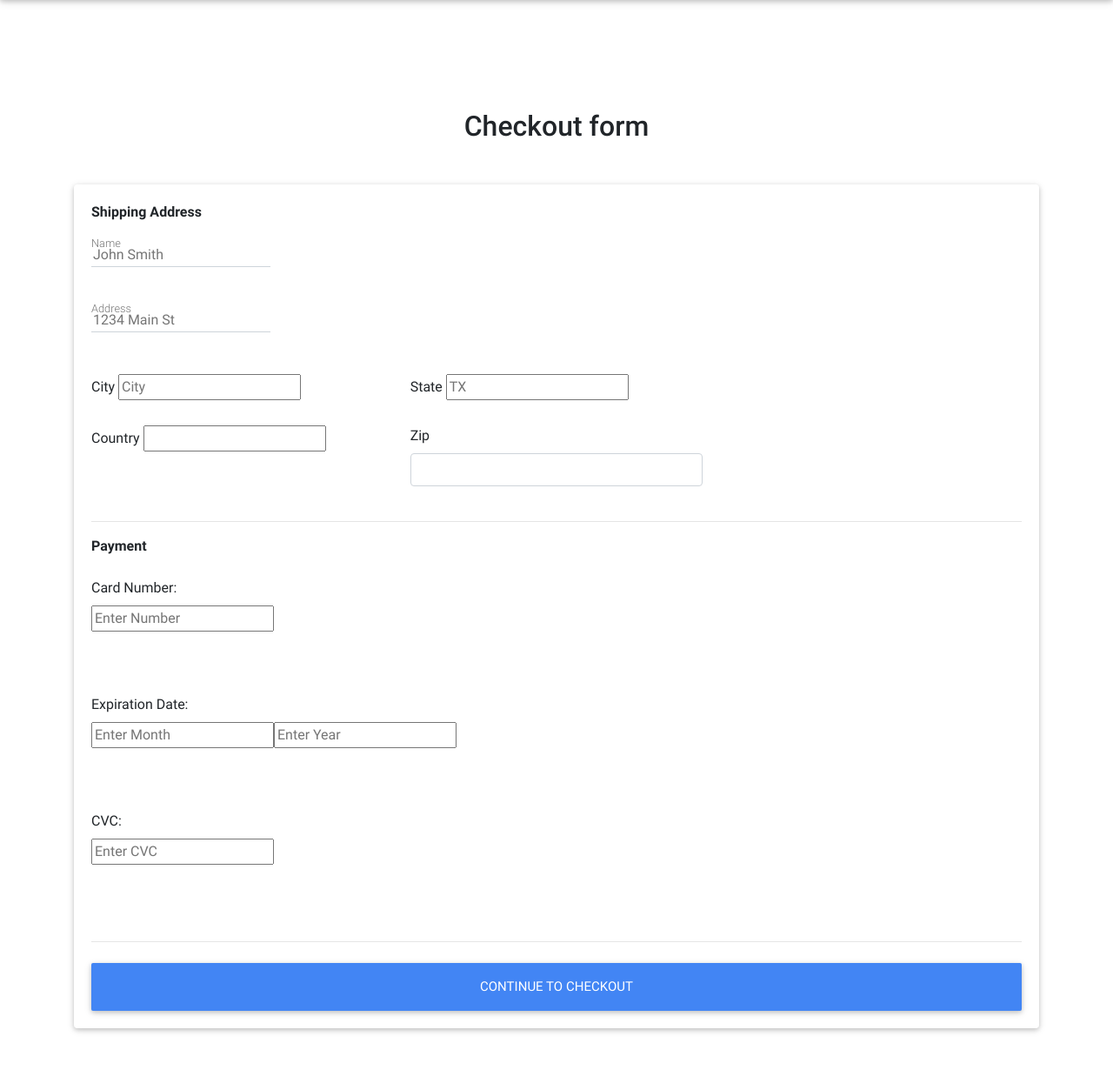
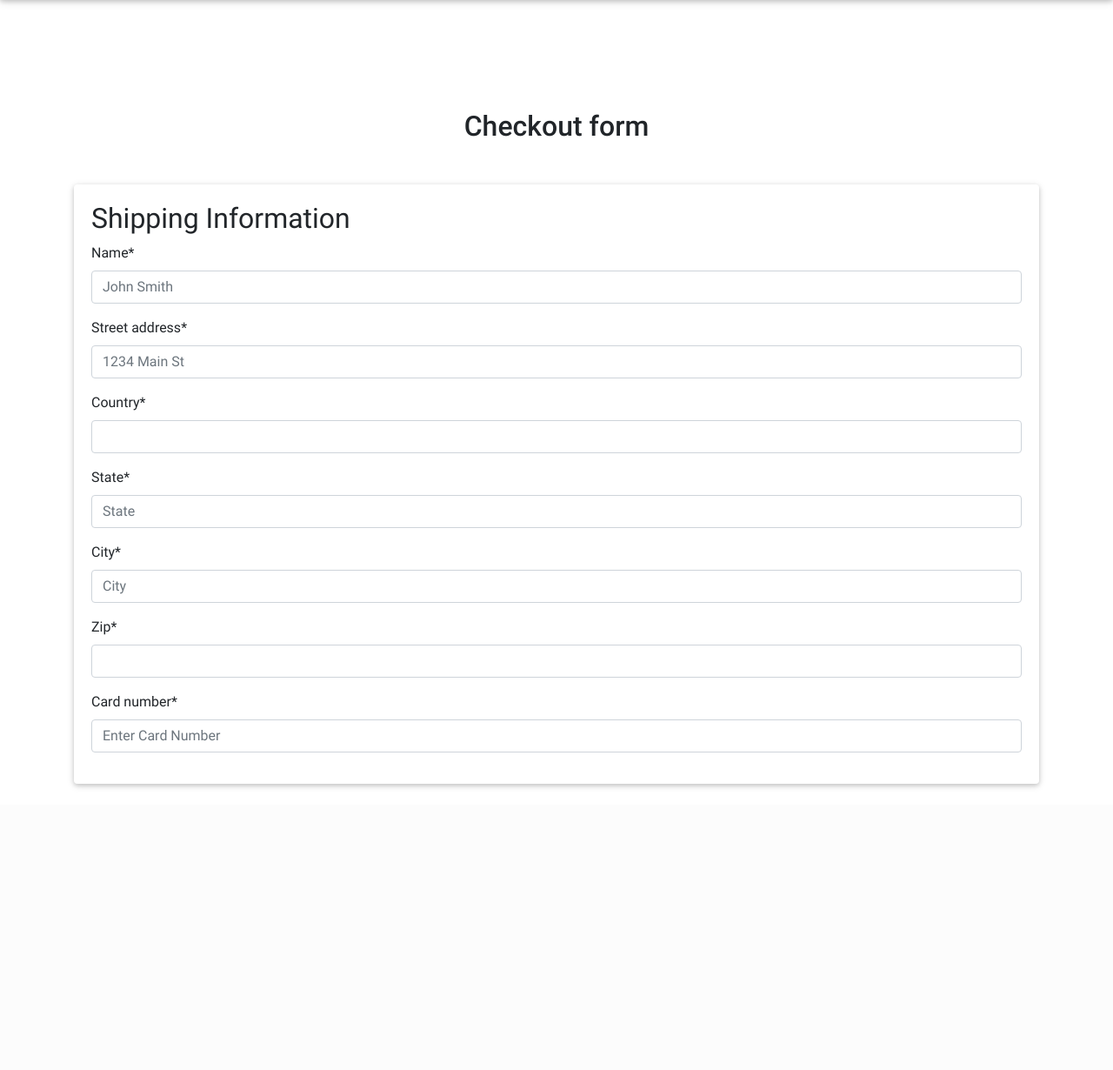
Before and after one commit to alexsonnysar/uh-se-ecommerce-app, a Django app: page /checkout/ in a window 1280 px wide. Shown: the part 66-1296 px from the top of the page at 87% size. After the commit the page ends 971 px from the top, so only its background shows below. Run offline with Django 3.2, Linux system fonts and the light colour scheme; some libraries are stand-ins or nearby versions.

Commit message:
Made checkout template changes

```diff
--- a/core/forms.py
+++ b/core/forms.py
@@ -11,11 +11,14 @@ class CheckoutForm(forms.Form):
     country = CountryField(blank_label="(select country)").formfield(
         widget=CountrySelectWidget(attrs={"class": "custom-select d-block w-100"})
     )
-    state = forms.CharField(widget=forms.TextInput(attrs={"placeholder": "TX"}))
+    state = forms.CharField(widget=forms.TextInput(attrs={"placeholder": "State"}))
     city = forms.CharField(widget=forms.TextInput(attrs={"placeholder": "City"}))
     zip = forms.CharField(widget=forms.TextInput(attrs={"class": "form-control"}))
-    same_billing_address = forms.BooleanField(required=False)
-    save_info = forms.BooleanField(required=False)
+
+    card_number = forms.CharField(widget=forms.TextInput(attrs={"placeholder": "Enter Card Number"}))
+
+    # same_billing_address = forms.BooleanField(required=False)
+    # save_info = forms.BooleanField(required=False)
 
     # cardname = forms.CharField(
     #     widget=forms.TextInput(attrs={"placeholder": "Enter Name"})
@@ -29,3 +32,6 @@ class CheckoutForm(forms.Form):
     # cardnumber = CardNumberField(label='Card Number')
     # cardexperiation = CardExpiryField(label='Expiration Date')
     # cardcvc = SecurityCodeField(label='CVV/CVC')
+
+class PaymentForm(forms.Form):
+    card_number = forms.CharField(widget=forms.TextInput(attrs={"placeholder": "Enter Card Number"}))
--- a/core/views.py
+++ b/core/views.py
@@ -5,7 +5,7 @@ from django.contrib.auth.mixins import LoginRequiredMixin
 from django.shortcuts import render, get_object_or_404, redirect
 from django.views.generic import ListView, DetailView, View
 from django.utils import timezone
-from .forms import CheckoutForm
+from .forms import CheckoutForm, PaymentForm
 from .models import Item, Order, OrderItem, BillingAddress
 from usps import USPSApi, Address
 
@@ -19,7 +19,8 @@ class CheckoutView(View):
     def get(self, *args, **kwargs):
         # form
         form = CheckoutForm()
-        context = {"form": form}
+        form2 = PaymentForm()
+        context = {"form": form, "form2": form2}
         return render(self.request, "checkout-page.html", context)
 
     def post(self, *args, **kwargs):
--- a/templates/checkout-page.html
+++ b/templates/checkout-page.html
@@ -22,128 +22,10 @@
             <!--Card content-->
             <form method="POST" class="card-body">
               {%csrf_token%}
-              <b>Shipping Address</b>
-              <div class="md-form mb-5">
-                {{ form.name }}
-                <label for="address" class="">Name</label>
-              </div>
+              <h2>Shipping Information</h2>
+              {{ form|crispy }}
 
-              <!--address-->
-              <div class="md-form mb-5">
-                <!-- <input type="text" id="address" class="form-control" placeholder="1234 Main St"> -->
-                {{ form.street_address}}
-                <label for="address" class="">Address</label>
-              </div>
-
-              <!--Grid row-->
-              <div class="row">
-
-                <!--Grid column-->
-                <div class="col-lg-4 col-md-12 mb-4">
-
-                  <label for="country">City</label>
-                  {{ form.city }}
-                  <div class="invalid-feedback">
-                    Please select a valid City.
-                  </div>
-
-                </div>
-                <!--Grid column-->
-
-                <!--Grid column-->
-
-                <!--Grid column-->
-
-                <!--Grid column-->
-                <div class="col-lg-4 col-md-6 mb-4">
-
-                  <label for="zip">State</label>
-                  <!-- <input type="text" class="form-control" id="zip" placeholder="" required> -->
-                  {{ form.state }}
-                  <div class="invalid-feedback">
-                    State required
-                  </div>
-
-                </div>
-                <!--Grid column-->
-
-              </div>
-              <!--Grid row-->
-
-              <!--Grid row-->
-              <div class="row">
-
-                <!--Grid column-->
-                <div class="col-lg-4 col-md-12 mb-4">
-
-                  <label for="country">Country</label>
-                  {{ form.country }}
-                  <div class="invalid-feedback">
-                    Please select a valid country.
-                  </div>
-
-                </div>
-                <!--Grid column-->
-
-                <!--Grid column-->
-
-                <!--Grid column-->
-
-                <!--Grid column-->
-                <div class="col-lg-4 col-md-6 mb-4">
-
-                  <label for="zip">Zip</label>
-                  <!-- <input type="text" class="form-control" id="zip" placeholder="" required> -->
-                  {{ form.zip }}
-                  <div class="invalid-feedback">
-                    Zip code required.
-                  </div>
-
-                </div>
-                <!--Grid column-->
-
-              </div>
-              <!--Grid row-->
-              <hr>
-
-              <b>Payment</b>
-
-              <div class="row">
-                <div class="col-md-12 mb-4">
-                  <div class="mb-5">
-                    <br><label>Card Number:</label><br>
-                    <input type="number" placeholder="Enter Number" required>
-                  </div>
-
-                  <div class="mb-5">
-                    <br><label>Expiration Date:</label><br>
-                    <input type="number" placeholder="Enter Month"><input type="number" placeholder="Enter Year" required>
-                  </div>
-
-                  <div class="mb-5">
-                    <br><label>CVC:</label><br>
-                    <input type="number" placeholder="Enter CVC" required>
-                  </div>
-                </div>
-              </div>
-
-              <hr class="mb-4">
-
-              <button class="btn btn-primary btn-lg btn-block" type="submit">Continue to checkout</button>
-
-            </form>
-
-          </div>
           <!--/.Card-->
-
-        </div>
-        <!--Grid column-->
-
-        <!--Grid column-->
-        <div class="col-md-4 mb-4">
-
-
-
 
         </div>
         <!--Grid column-->
```
Also changed, not shown: db.sqlite3.
